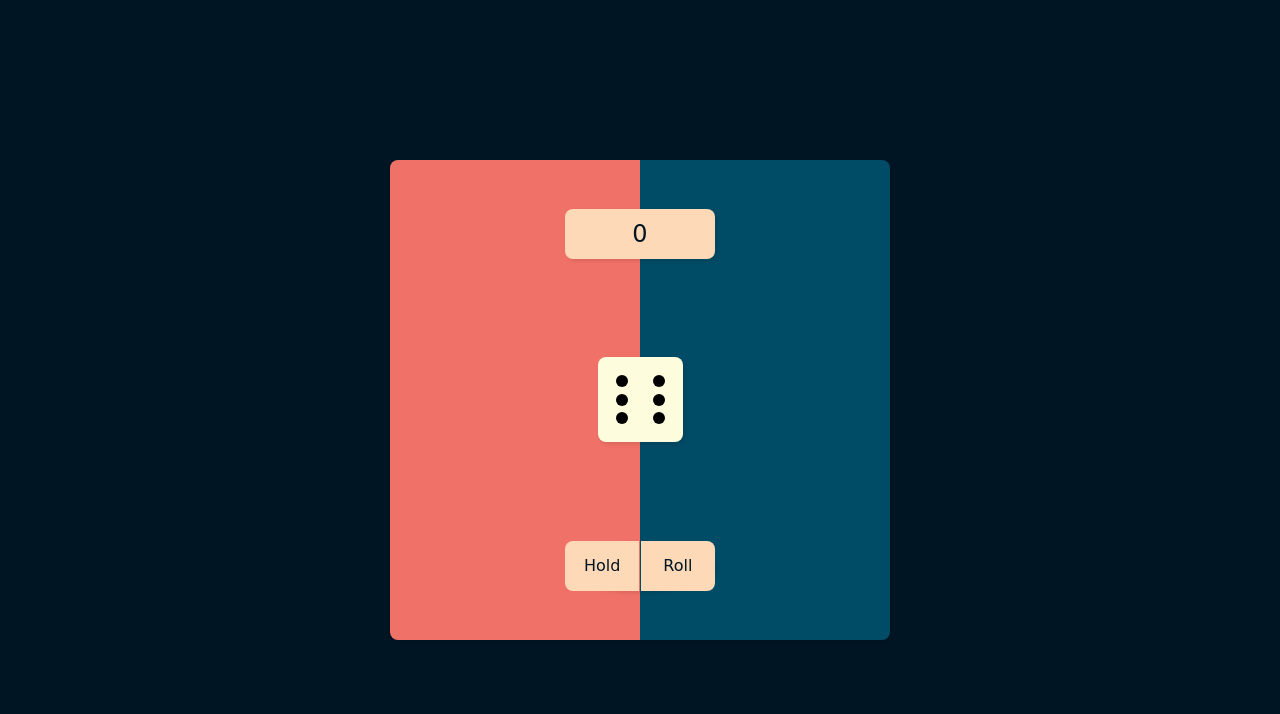
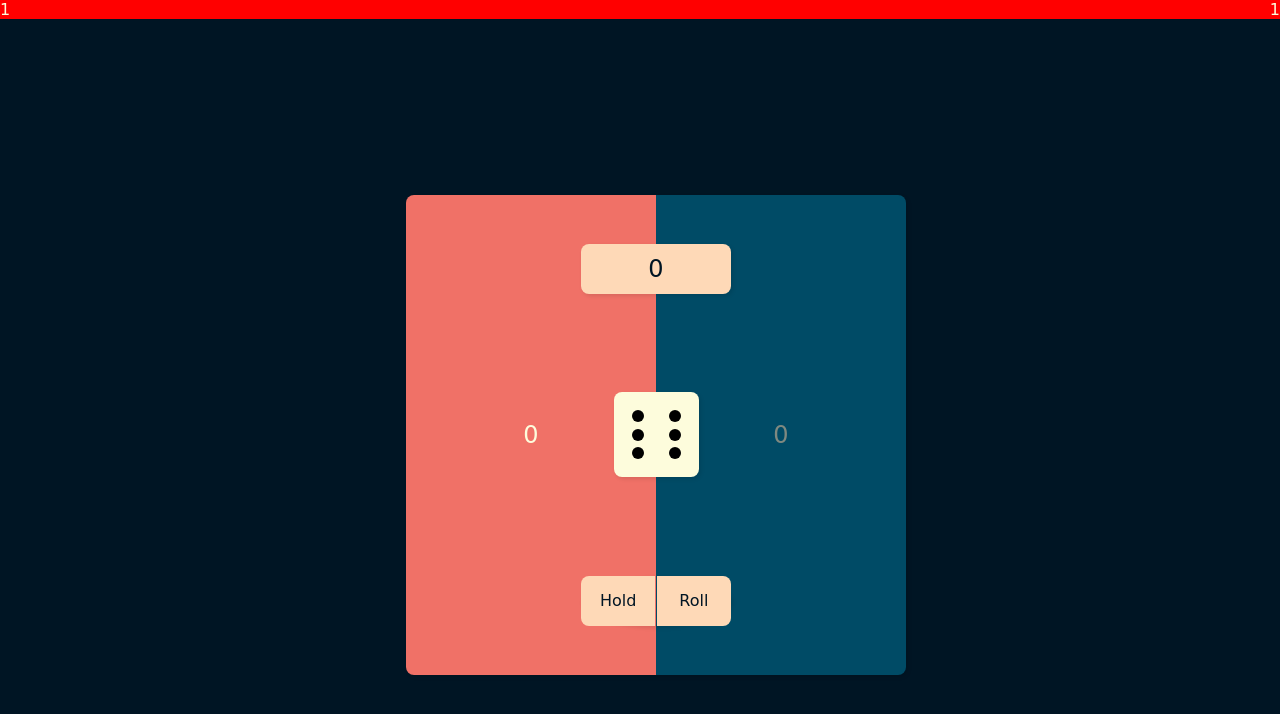
Before and after one commit to mhmdmsvi24/Dicer, a website built with webpack: page Dicer/src/template.html in a window 1280 px wide. Built offline with nearby package versions, Linux system fonts and the light colour scheme.

Commit message:
fix: game height bug fixed

```diff
--- a/Dicer/src/index.js
+++ b/Dicer/src/index.js
@@ -25,5 +25,5 @@ holdBtn.addEventListener("click", () =>
   Score.holdScore(Score.currentLiveScore)
 );
 
-redPlayer.scoreLink.textContent = Player.redPlayer.score;
-bluePlayer.scoreLink.textContent = Player.bluePlayer.score;
+Player.redPlayer.scoreLink.textContent = Player.redPlayer.score;
+Player.bluePlayer.scoreLink.textContent = Player.bluePlayer.score;
--- a/Dicer/src/styles/utils.css
+++ b/Dicer/src/styles/utils.css
@@ -61,6 +61,10 @@
 }
 
 /* Width */
+.width-100 {
+  width: 100%;
+}
+
 .width-50 {
   width: 50%;
 }
@@ -86,6 +90,12 @@
 
 .p-relative {
   position: relative;
+}
+
+.middle {
+  top: 50%;
+  left: 50%;
+  transform: translate(-50%, -50%);
 }
 
 /* Display */
@@ -123,3 +133,8 @@
 .z-index-1 {
   z-index: 1;
 }
+
+/* margin */
+.margin-auto {
+  margin: auto;
+}
--- a/Dicer/src/template.html
+++ b/Dicer/src/template.html
@@ -8,8 +8,17 @@
 </head>
 
 <body>
-  <div id="body-wrapper" class="d-flex justify-center align-center height-100vh bg-img">
-    <div id="main-container" class="d-flex justify-center overflow-hidden p-relative shadow">
+  <div id="body-wrapper" class="height-100vh">
+    <div id="players-container" class="d-flex justify-between" style="background-color: red;">
+      <div id="player-1">
+        1
+      </div>
+      <div id="player-2">
+        1
+      </div>
+    </div>
+
+    <div id="main-container" class="d-flex justify-center align-center overflow-hidden p-relative middle shadow">
       <div class="dice-items p-absolute d-flex justify-around align-center height-100 flex-col z-index-1">
         <div class="player-live-score score-font shadow" id="live-score">
 
```
